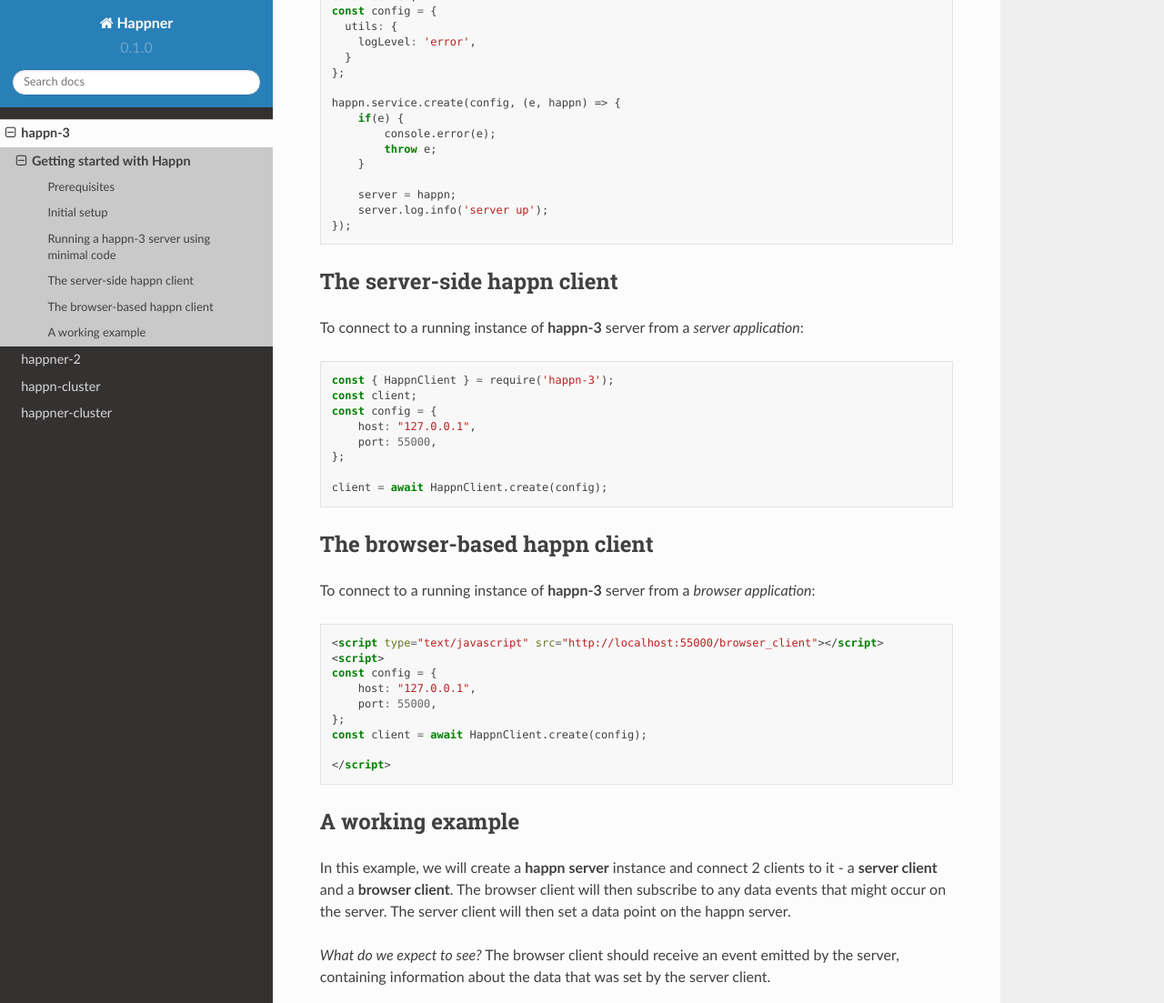
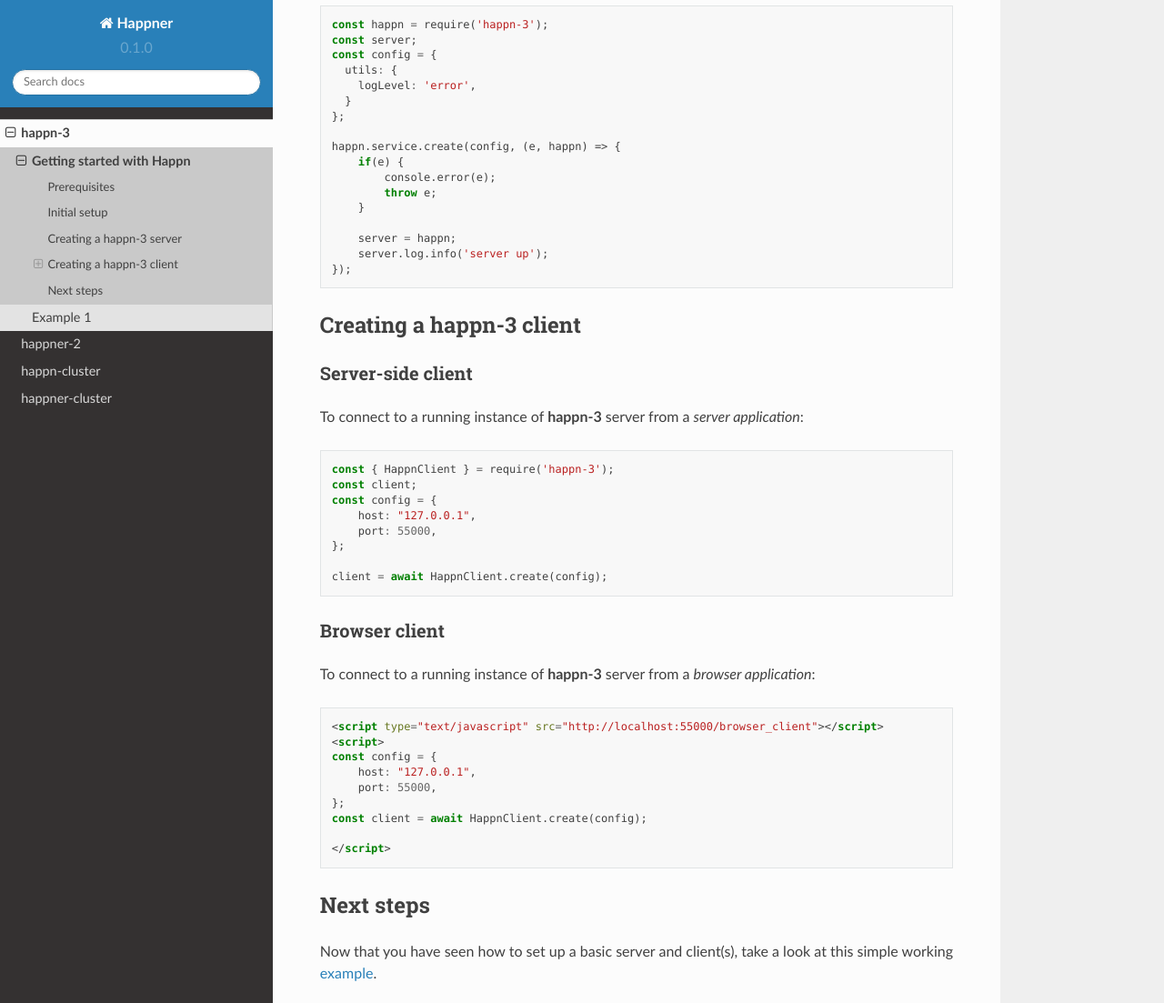
Before and after one commit to happner/happner-docs, a Sphinx documentation site: the page built from docs/source/happn/bootstrap.rst, in a window 1280 px wide and 1400 px high, scrolled down 565 px, cut to the strip 0-1103 px from the top of the window. Shown: the whole strip at 91% size. Built offline with Sphinx 7.4.7 and the Read the Docs theme 2.0.0, drawn with Linux system fonts in a browser that asks for light colours; some of the changed text lies outside the part shown.

Commit message:
Restructured folders for better navigation

```diff
--- a/docs/source/happn-home.rst
+++ /dev/null
@@ -1,6 +0,0 @@
-happn-3
-=======
-
-.. toctree::
-
-    happn-bootstrap
--- a/docs/source/happn-bootstrap.rst
+++ b/docs/source/happn/bootstrap.rst
@@ -18,8 +18,9 @@
 * Install the **happn** package using :code:`npm i happn-3`
 
 
-Running a happn-3 server using minimal code
--------------------------------------------
+Creating a happn-3 server
+-------------------------
+The example below illustrates creating a server using minimal code.
 
 .. code-block:: javascript
 
@@ -41,8 +42,13 @@
         server.log.info('server up');
     });
 
-The server-side happn client
-----------------------------
+
+Creating a happn-3 client
+-------------------------
+
+Server-side client
+~~~~~~~~~~~~~~~~~~
+
 To connect to a running instance of **happn-3** server from a *server application*:
 
 .. code-block:: javascript
@@ -57,8 +63,8 @@
     client = await HappnClient.create(config);
 
 
-The browser-based happn client
-------------------------------
+Browser client
+~~~~~~~~~~~~~~
 To connect to a running instance of **happn-3** server from a *browser application*:
 
 .. code-block:: html
@@ -73,14 +79,9 @@
 
     </script>
 
-A working example
------------------
-In this example, we will create a **happn server** instance and connect 2 clients to it - a **server client** and a **browser client**.
-The browser client will then subscribe to any data events that might occur on the server. The server client will then set a data point on the happn server.
-
-*What do we expect to see?*
-The browser client should receive an event emitted by the server, containing information about the data that was set by the server client.
-
+Next steps
+----------
+Now that you have seen how to set up a basic server and client(s), take a look at this simple working :ref:`example<simple-example-1>`.
 
 .. autosummary::
    :toctree: generated
--- /dev/null
+++ b/docs/source/happn/home.rst
@@ -0,0 +1,7 @@
+happn-3
+=======
+
+.. toctree::
+
+    bootstrap
+    examples/simple-example-1
```
Also changed, not shown: docs/source/happn/examples/simple-example-1.rst (added, +13 -0 lines), docs/source/index.rst (+4 -4 lines), docs/source/happn-cluster/home.rst (renamed from docs/source/happn-cluster-home.rst), docs/source/happn/configuration.rst (renamed from docs/source/configuration.rst), docs/source/happner-cluster/home.rst (renamed from docs/source/happner-cluster-home.rst), docs/source/happner/home.rst (renamed from docs/source/happner-home.rst).
